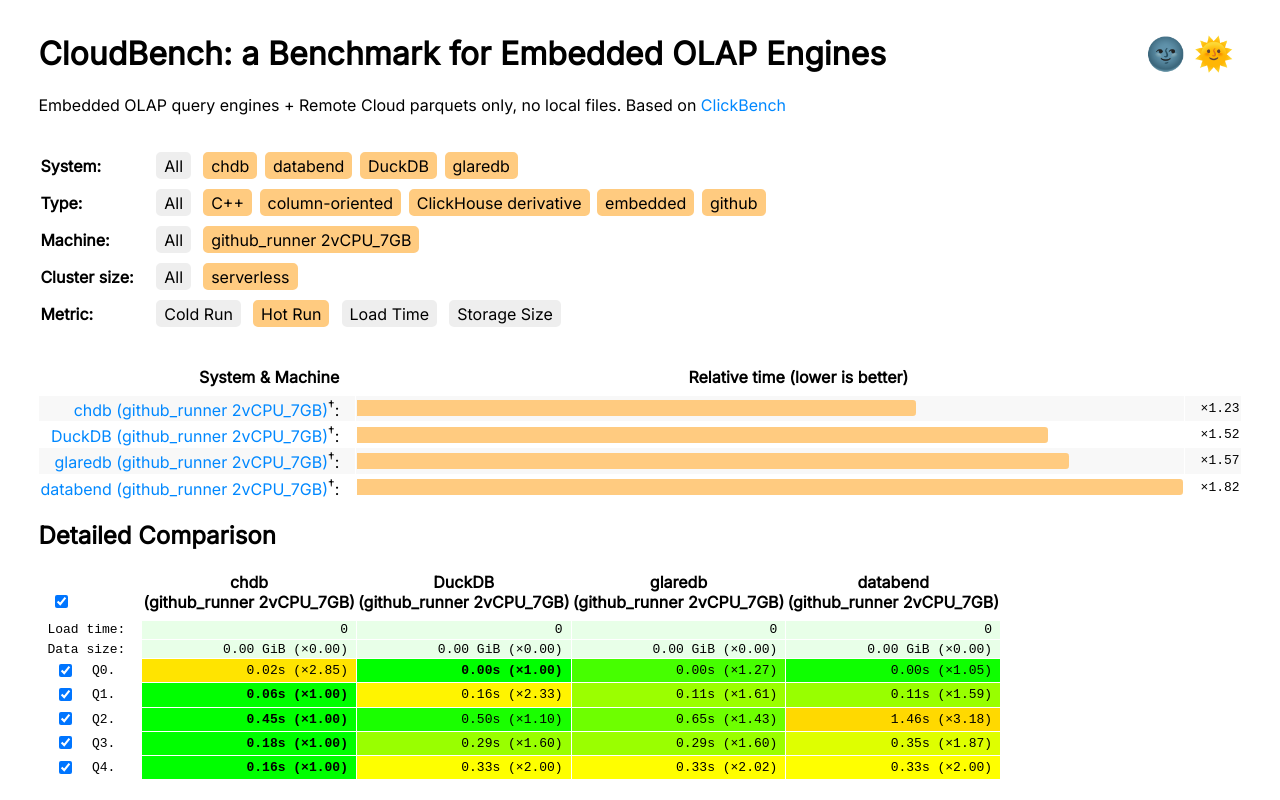
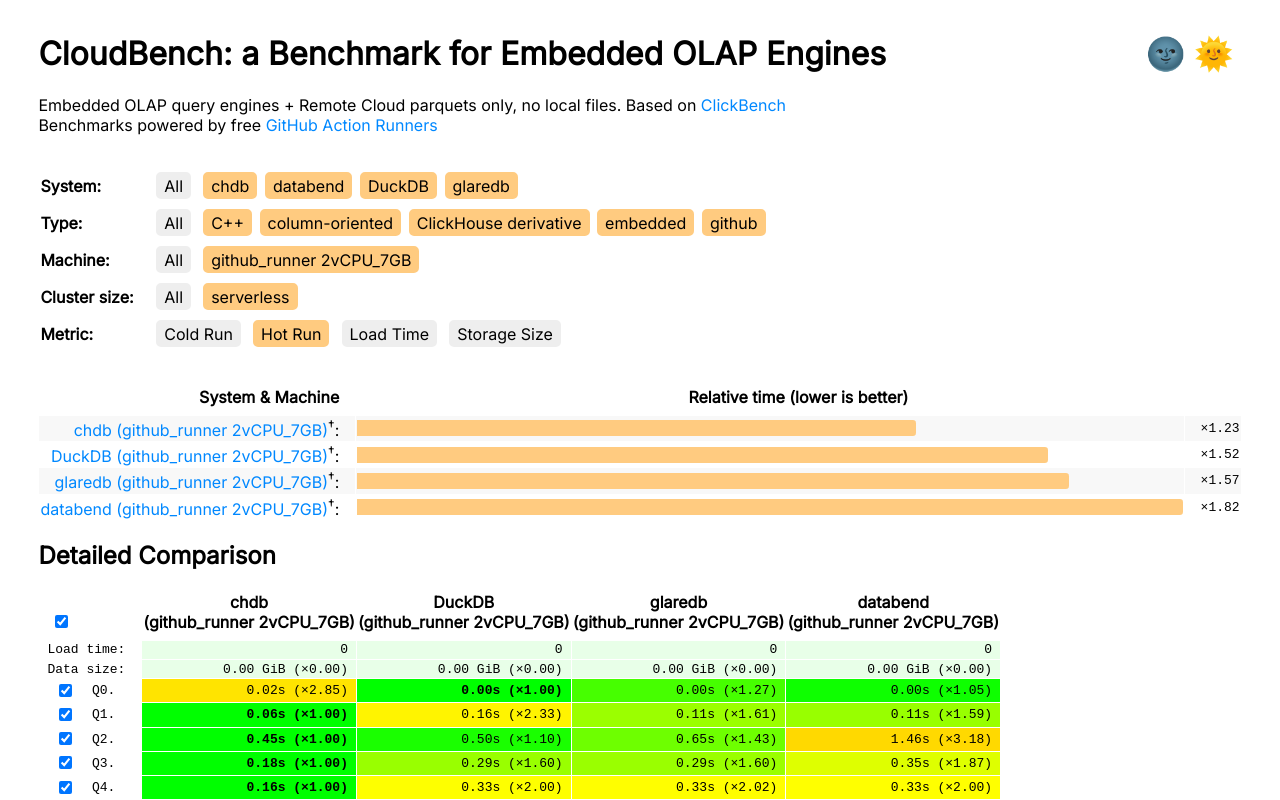
Before and after one commit to lmangani/CloudBench, a plain HTML site: page index.html in a window 1280 px wide. Drawn offline with Linux system fonts and the light colour scheme.

Commit message:
Update index.html

```diff
--- a/index.html
+++ b/index.html
@@ -306,7 +306,8 @@ const additional_data_size_points = [
 <div class="header stick-left">
     <span class="nowrap themes"><span id="toggle-dark">🌚</span><span id="toggle-light">🌞</span></span>
     <h1>CloudBench: a Benchmark for Embedded OLAP Engines</h1>
-    Embedded OLAP query engines + Remote Cloud parquets only, no local files. Based on <a href="https://benchmark.clickhouse.com/" target="_blank">ClickBench</a>
+    Embedded OLAP query engines + Remote Cloud parquets only, no local files. Based on <a href="https://benchmark.clickhouse.com/" target="_blank">ClickBench</a><br>
+    Benchmarks powered by free <a href="https://docs.github.com/en/actions/using-github-hosted-runners/about-github-hosted-runners/about-github-hosted-runners#cloud-hosts-used-by-github-hosted-runners" _target="_blank">GitHub Action Runners</a>
 </div>
 
 <table class="selectors-container stick-left">
```
